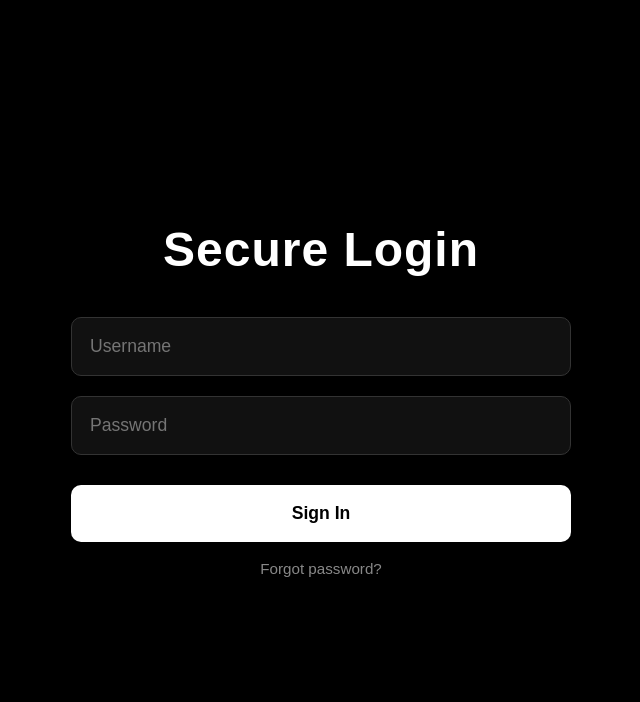
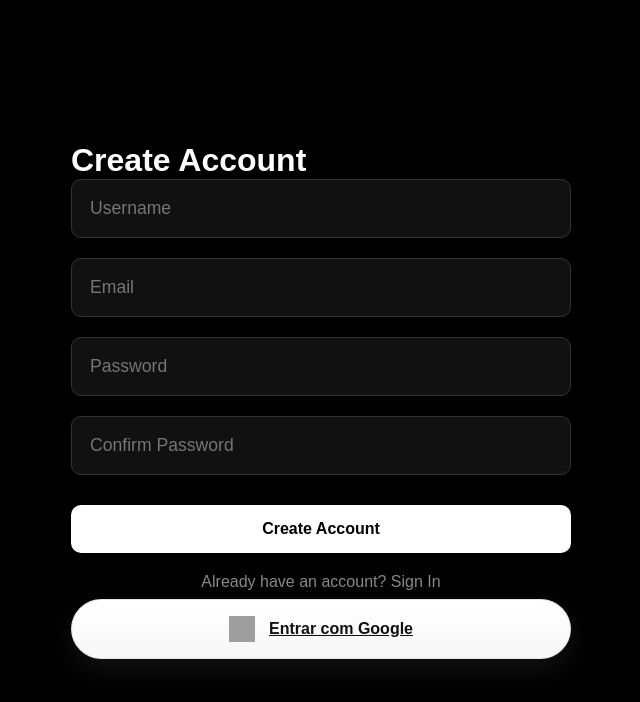
Before and after one commit to juansc2001/THElogin, a Django app: page /cadastro/ in a window 1280 px wide. Shown: the top 702 px of the page, without its empty margins (319-959 px from the left). Run offline with Django 5.2, Linux system fonts and the light colour scheme; grey boxes are pictures that could not be loaded.

Commit message:
diagrama de cadastro e login adicionado

```diff
--- /dev/null
+++ b/cadastro/static/css/cadastro_style.css
@@ -0,0 +1,132 @@
+
+.login-title {
+    font-size: 2rem;
+    font-weight: bold;
+    text-align: center;
+    margin-bottom: 40px;
+    letter-spacing: 1px;
+}
+
+
+
+.input-group {
+    margin-bottom: 20px;
+}
+.input-group input {
+    width: 100%;
+    padding: 15px;
+    border: 1px solid #333;
+    border-radius: 10px;
+    background: #111;
+    color: #fff;
+    font-size: 1rem;
+    outline: none;
+    transition: 0.3s;
+}
+.input-group input:focus {
+    border-color: #666;
+    background: #1a1a1a;
+}
+
+
+
+.register-btn {
+    width: 100%;
+    padding: 15px;
+    border: none;
+    border-radius: 10px;
+    background: #fff;
+    color: #000;
+    font-size: 1rem;
+    font-weight: bold;
+    cursor: pointer;
+    transition: 0.3s;
+    margin-top: 10px;
+}
+.register-btn:hover {
+    background: #d9d9d9;
+}
+
+
+
+.login-link {
+    margin-top: 20px;
+    text-align: center;
+}
+.login-link a {
+    color: #888;
+    text-decoration: none;
+    transition: 0.3s;
+}
+.login-link a:hover {
+    color: #fff;
+}
+
+
+.google-btn {
+    width: 100%;
+    margin-top: 8px;
+    padding: 16px 24px;
+    display: flex;
+    align-items: center;
+    justify-content: center;
+    gap: 14px;
+    border: 1px solid #e5e5e5;
+    border-radius: 999px;
+    background: linear-gradient(
+        180deg,
+        #ffffff 0%,
+        #f7f7f7 100%
+    );
+    color: #111;
+    font-size: 1rem;
+    font-weight: 600;
+    cursor: pointer;
+    transition: all .25s ease;
+    box-shadow:
+        0 10px 30px rgba(255,255,255,0.08),
+        inset 0 1px 0 rgba(255,255,255,0.8);
+}
+.google-btn img {
+    width: 26px;
+    height: 26px;
+}
+.google-btn:hover {
+    transform: translateY(-3px);
+    box-shadow:
+        0 15px 40px rgba(255,255,255,0.12),
+        inset 0 1px 0 rgba(255,255,255,0.9);
+}
+
+/* Tablets */
+@media (min-width: 768px) {
+    .login-container {
+    max-width: 450px;
+    }
+
+    .login-title {
+    font-size: 2.5rem;
+    }
+
+    .input-group input,
+    .signin-btn {
+    padding: 18px;
+    font-size: 1.05rem;
+    }
+}
+
+/* Desktop */
+@media (min-width: 1024px) {
+    .login-container {
+    max-width: 500px;
+    }
+
+    .login-title {
+    font-size: 3rem;
+    }
+
+    .input-group input,
+    .signin-btn {
+    font-size: 1.1rem;
+    }
+}
--- a/cadastro/templates/cadastro.html
+++ b/cadastro/templates/cadastro.html
@@ -1,2 +1,34 @@
 {% extends 'base_login.html' %}
 {% load static %}
+{% block head %} <link rel="stylesheet" href="{% static 'css/cadastro_style.css' %}"> {% endblock %}
+
+{% block content %}
+    <h1 class="register-title">Create Account</h1>
+
+    <div class="input-group">
+      <input type="text" placeholder="Username">
+    </div>
+
+    <div class="input-group">
+      <input type="email" placeholder="Email">
+    </div>
+
+    <div class="input-group">
+      <input type="password" placeholder="Password">
+    </div>
+
+    <div class="input-group">
+      <input type="password" placeholder="Confirm Password">
+    </div>
+
+    <button class="register-btn">Create Account</button>
+
+    <div class="login-link">
+      <a href="#">Already have an account? Sign In</a>
+    </div>
+
+    <a href="#" class="google-btn">
+      <img src="https://www.svgrepo.com/show/475656/google-color.svg" alt="Google">
+      <span>Entrar com Google</span>
+    </a>
+{% endblock %}
--- a/cadastro/templates/teste.html
+++ /dev/null
@@ -1 +0,0 @@
-<h1>hello word</h1>
--- a/templates/base_login.html
+++ b/templates/base_login.html
@@ -7,6 +7,7 @@
   <meta name="viewport" content="width=device-width, initial-scale=1.0" />
   <title>{% block title %}Secure Login {% endblock %}</title>
   <link rel="stylesheet" href="{% static 'css/base_style.css' %}">
+  {% block head %} {% endblock %}
 </head>
 
 <body>
@@ -15,21 +16,7 @@
   <div class="login-container">
 
     {% block content %}
-    <h1 class="login-title">Secure Login</h1>
 
-    <div class="input-group">
-      <input type="text" placeholder="Username" />
-    </div>
-
-    <div class="input-group">
-      <input type="password" placeholder="Password" />
-    </div>
-
-    <button class="signin-btn">Sign In</button>
-
-    <div class="forgot-password">
-      <a href="#">Forgot password?</a>
-    </div>
     {% endblock %}
 
   </div>
```
Also changed, not shown: cadastro/templates/designPronto_cadastro.html (added, +159 -0 lines), cadastro/templates/designPronto_login.html (added, +197 -0 lines), documentation/diagrama_cadastro.drawio.png (added), documentation/diagrama_login_page.drawio.png (added), 6 other files.
